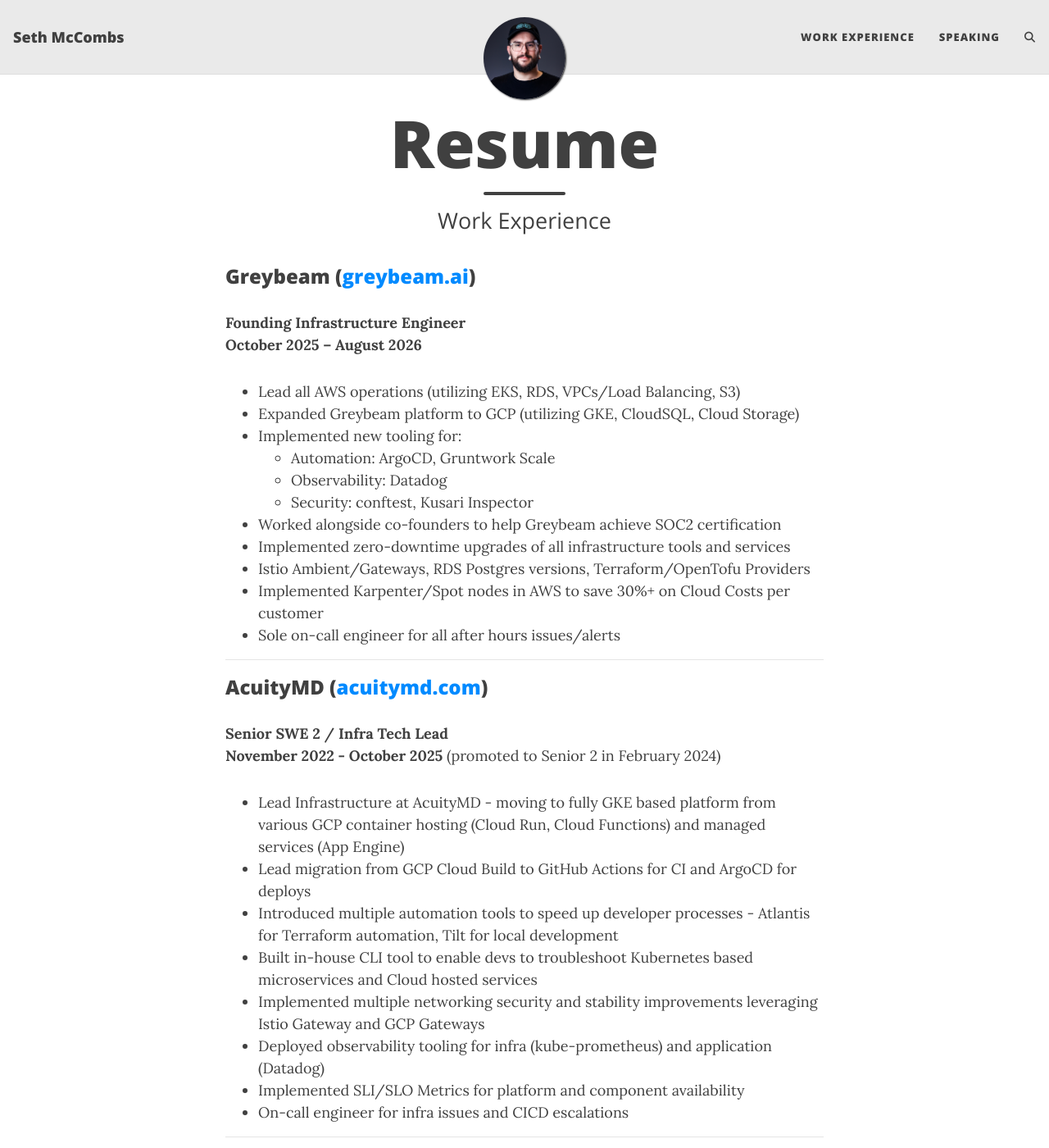
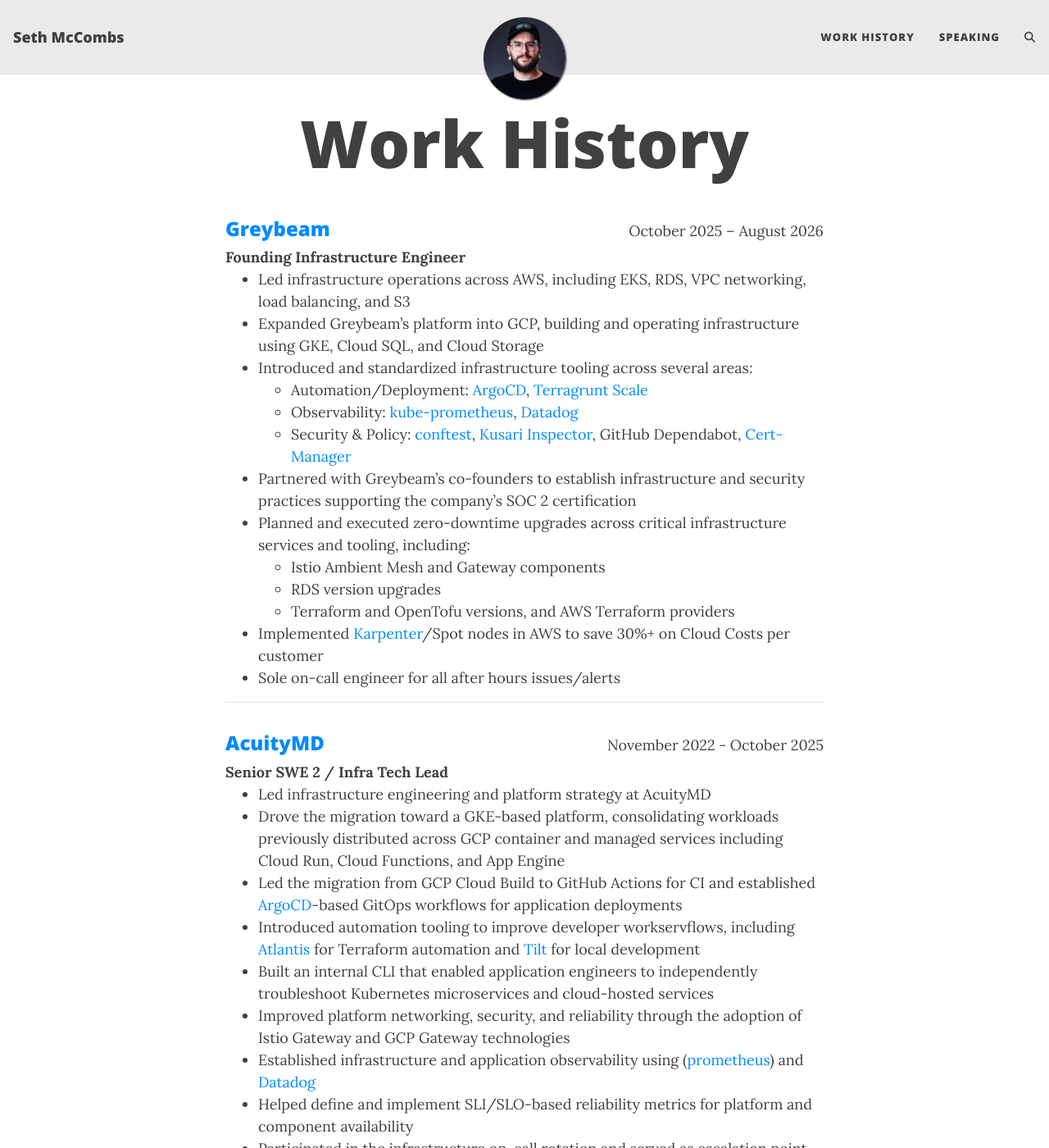
Before and after one commit to sethmccombs/sethmccombs.github.io, a Jekyll site: the page built from resume.md, in a window 1280 px wide and 1400 px high. Shown: the whole window at 82% size. Built offline with Jekyll 4.4.1, drawn with Linux system fonts in a browser that asks for light colours; comment, search, counter and statistics services are not loaded; some of the changed text lies outside the part shown.

Commit message:
Initial/polish (#10)
* update resume part 1

* update resume

* 404

* update landing page

---------

Co-authored-by: Seth McCombs <seth@sethmccombs.com>

```diff
--- a/404.html
+++ b/404.html
@@ -6,8 +6,8 @@
 
 <div class="text-center">
   <h1>Whoops, this page doesn't exist.</h1>
-  <h1>Move along. (404 error)</h1>
   <br/>
+  <h2><a href="/">Return Home</a></h2>
 
-  <img src="{{ 'assets/img/404-southpark.jpg' | relative_url }}" alt="Not found" />
+<!--  <img src="{{ 'assets/img/404-southpark.jpg' | relative_url }}" alt="Not found" />-->
 </div>
--- a/_config.yml
+++ b/_config.yml
@@ -20,7 +20,7 @@
 ###############################################
 
 navbar-links:
-  Work Experience: "resume"
+  Work History: "resume"
   Speaking: "speaking"
 #  Resources:
 #    - Beautiful Jekyll: "https://beautifuljekyll.com"
--- a/assets/css/beautifuljekyll.css
+++ b/assets/css/beautifuljekyll.css
@@ -1124,3 +1124,16 @@
     display: inline-block;
   }
 }
+
+
+/* custom CSS*/
+.job-header {
+  display: flex;
+  justify-content: space-between;
+  align-items: baseline;
+  gap: 2rem;
+}
+
+.job-date {
+  white-space: nowrap;
+}
--- a/resume.md
+++ b/resume.md
@@ -1,102 +1,147 @@
 ---
 layout: page
-title: Resume
-subtitle: Work Experience
+title: Work History
+subtitle:
 ---
 
-### Greybeam ([greybeam.ai](greybeam.ai))
-**Founding Infrastructure Engineer**
-**October 2025 – August 2026**
-- Lead all AWS operations (utilizing EKS, RDS, VPCs/Load Balancing, S3)
-- Expanded Greybeam platform to GCP (utilizing GKE, CloudSQL, Cloud Storage)
-- Implemented new tooling for:
-    - Automation: ArgoCD, Gruntwork Scale
-    - Observability: Datadog
-    - Security: conftest, Kusari Inspector
-- Worked alongside co-founders to help Greybeam achieve SOC2 certification
-- Implemented zero-downtime upgrades of all infrastructure tools and services
-- Istio Ambient/Gateways, RDS Postgres versions, Terraform/OpenTofu Providers
-- Implemented Karpenter/Spot nodes in AWS to save 30%+ on Cloud Costs per customer
+<div class="job-header">
+  <div>
+    <h3><a href="https://greybeam.ai">Greybeam</a></h3>
+    <strong>Founding Infrastructure Engineer</strong>
+  </div>
+
+  <div class="job-date">
+    October 2025 – August 2026
+  </div>
+</div>
+- Led infrastructure operations across AWS, including EKS, RDS, VPC networking, load balancing, and S3
+- Expanded Greybeam's platform into GCP, building and operating infrastructure using GKE, Cloud SQL, and Cloud Storage
+- Introduced and standardized infrastructure tooling across several areas:
+  - Automation/Deployment: [ArgoCD](https://argoproj.github.io/cd/), [Terragrunt Scale](https://terragrunt.com/terragrunt-scale)
+  - Observability: [kube-prometheus](https://github.com/prometheus-operator/kube-prometheus), [Datadog](https://www.datadoghq.com)
+  - Security & Policy: [conftest](https://www.conftest.dev), [Kusari Inspector](https://www.kusari.dev/inspector/), GitHub Dependabot, [Cert-Manager](https://cert-manager.io)
+- Partnered with Greybeam's co-founders to establish infrastructure and security practices supporting the company's SOC 2 certification
+- Planned and executed zero-downtime upgrades across critical infrastructure services and tooling, including:
+  - Istio Ambient Mesh and Gateway components
+  - RDS version upgrades
+  - Terraform and OpenTofu versions, and AWS Terraform providers
+- Implemented [Karpenter](https://karpenter.sh)/Spot nodes in AWS to save 30%+ on Cloud Costs per customer
 - Sole on-call engineer for all after hours issues/alerts
 
 ---
 
-### **AcuityMD** ([acuitymd.com](https://acuitymd.com))
-**Senior SWE 2 / Infra Tech Lead**
-**November 2022 - October 2025** (promoted to Senior 2 in February 2024)
+<div class="job-header">
+  <div>
+    <h3><a href="https://acuitymd.com">AcuityMD</a></h3>
+    <strong>Senior SWE 2 / Infra Tech Lead</strong>
+  </div>
 
-- Lead Infrastructure at AcuityMD - moving to fully GKE based platform from various GCP container hosting (Cloud Run, Cloud Functions) and managed services (App Engine)
-- Lead migration from GCP Cloud Build to GitHub Actions for CI and ArgoCD for deploys
-- Introduced multiple automation tools to speed up developer processes - Atlantis for Terraform automation, Tilt for local development
-- Built in-house CLI tool to enable devs to troubleshoot Kubernetes based microservices and Cloud hosted services
-- Implemented multiple networking security and stability improvements leveraging Istio Gateway and GCP Gateways
-- Deployed observability tooling for infra (kube-prometheus) and application (Datadog)
-- Implemented SLI/SLO Metrics for platform and component availability
-- On-call engineer for infra issues and CICD escalations
+  <div class="job-date">
+    November 2022 - October 2025
+  </div>
+</div>
+
+- Led infrastructure engineering and platform strategy at AcuityMD
+- Drove the migration toward a GKE-based platform, consolidating workloads previously distributed across GCP container and managed services including Cloud Run, Cloud Functions, and App Engine
+- Led the migration from GCP Cloud Build to GitHub Actions for CI and established [ArgoCD]([ArgoCD](https://argoproj.github.io/cd/))-based GitOps workflows for application deployments
+- Introduced automation tooling to improve developer workservflows, including [Atlantis]([Atlantis](https://www.runatlantis.io)) for Terraform automation and [Tilt]([Tilt](https://tilt.dev)) for local development
+- Built an internal CLI that enabled application engineers to independently troubleshoot Kubernetes microservices and cloud-hosted services
+- Improved platform networking, security, and reliability through the adoption of Istio Gateway and GCP Gateway technologies
+- Established infrastructure and application observability using ([prometheus](https://prometheus.io)) and [Datadog](datadog.com)
+- Helped define and implement SLI/SLO-based reliability metrics for platform and component availability
+- Participated in the infrastructure on-call rotation and served as escalation point for CICD and platform issues
 
 ---
 
-### **Crunchyroll** ([crunchyroll.com](https://www.crunchyroll.com))
-**Senior DevOps Engineer / Tech Lead**
-**April 2022 – November 2022**
+<div class="job-header">
+  <div>
+    <h3><a href="https://crunchyroll.com">Crunchyroll</a></h3>
+    <strong>Senior DevOps Engineer / Tech Lead</strong>
+  </div>
 
-- 1 of 3 tech leads supporting application engineers on worldwide team
-- Helped lead EKS based platform "reconception"
-    - Istio rollout
-    - Migration from VM based services to full containerization
-- Built/Maintained Cloud Infra with Terraform and Cloudformation
-- Supported CICD systems - Jenkins, Spinnaker and CircleCI
-- Helped architect the "future of Crunchyroll" using GCP services
+  <div class="job-date">
+    April 2022 – November 2022
+  </div>
+</div>
 
+- Served as one of three technical leads supporting application engineers across a globally distributed engineering organization
+- Helped lead the redesign of the company's EKS-based application platform, including:
+  - Rolling out Istio across the platform
+  - Migrating services from VM-based infrastructure to containerized workloads
+- Built and maintained AWS infrastructure using Terraform and CloudFormation
+- Supported and improved CI/CD platforms including Spinnaker, and CircleCI
+- Contributed to the architecture and technical direction for Crunchyroll's future cloud platform, including adoption of GCP services
 
 ---
 
-### **Workday** ([workday.com](https://www.workday.com))
-**Software Development Engineer III – Public Cloud SRE**
-**November 2020 – April 2022**
+<div class="job-header">
+  <div>
+    <h3><a href="https://workday.com">Workday</a></h3>
+    <strong>SDE III – Public Cloud SRE</strong>
+  </div>
 
-- Managed Kubernetes platform for Public Cloud including upgrades of self managed AWS based Kubernetes clusters, as well as internal team applications
-- Rewrote all internal documentation for new environment buildouts
-- Designed new support model for cross-team engagements
-- CI/CD automation and Kubernetes platform infrastructure
-- Drove cross-team initiatives modeled on Kubernetes SIGs
-- Led secure image pipeline project for FedRAMP compliance
-- Bi-weekly on-call rotation for issues in automated deployments/patching Kubernetes environments
+  <div class="job-date">
+    November 2020 – April 2022
+  </div>
+</div>
 
+- Served on the Public Cloud Platform team responsible for operating and maintaining self-managed Kubernetes infrastructure hosted in AWS
+- Supported deployment infrastructure used to deliver weekly platform and core application patches
+- Participated in a complete rewrite of internal documentation supporting new environment builds and operational processes
+- Designed a new support model for cross-team infrastructure engagements
+- Built and maintained CI/CD automation and Kubernetes platform infrastructure
+- Introduced and drove cross-team engineering initiatives modeled after Kubernetes SIGs
+- Co-led the development of a secure container image pipeline supporting FedRAMP compliance requirements
+- Participated in a bi-weekly on-call rotation supporting automated deployments, platform patching, and Kubernetes environments
 
 ---
 
-### **Sysdig** ([sysdig.com](https://sysdig.com))
-**Infrastructure Engineer**
-_Nov 2019 – Nov 2020_
+<div class="job-header">
+  <div>
+    <h3><a href="https://sysdig.com">Sysdig</a></h3>
+    <strong>Infrastructure Engineer</strong>
+  </div>
 
-* Managed AWS and IBM Cloud environments
-* Lead Jenkins admin; standardized CI workflows
-* Improved developer autonomy through self-service tooling and documentation
+  <div class="job-date">
+    November 2019 – November 2020
+  </div>
+</div>
+
+- Managed and operated infrastructure across AWS and IBM Cloud environments
+- Led Jenkins administration and standardized CI workflows across engineering teams
+- Improved developer autonomy through self-service infrastructure tooling and documentation
 
 ---
 
-### **Triller** (Short Form Video App)
-**Senior Site Reliability Engineer**
-_Mar 2019 – Nov 2019_
+<div class="job-header">
+  <div>
+    <h3>Triller</h3>
+    <strong>Senior Site Reliability Engineer</strong>
+  </div>
 
-* Full infrastructure ownership, AWS & Kubernetes-based
-* Transitioned to Infrastructure as Code
-* Increased visibility and reliability with OSS observability tools
-* Standardized infra/tools using widely adopted OSS solutions
+  <div class="job-date">
+    March 2019 – November 2019
+  </div>
+</div>
+
+- Owned and operated infrastructure supporting AWS and Kubernetes-based application platforms
+- Helped transition infrastructure management toward Infrastructure as Code practices
+- Improved platform visibility and reliability through the adoption of open-source observability tooling
+- Standardized infrastructure tooling around widely adopted open-source technologies
 
 ---
 
-### **Veracode / SourceClear** ([veracode.com](https://www.veracode.com))
-**DevOps Engineer**
-_May 2018 – Feb 2019_
+<div class="job-header">
+  <div>
+    <h3><a href="https://www.veracode.com">Veracode / SourceClear</a></h3>
+    <strong>DevOps Engineer</strong>
+  </div>
 
-* Managed GitLab-based CI/CD systems
-* Led Kubernetes adoption initiatives
-* Oversaw SourceClear’s Kubernetes clusters and post-acquisition integrations
+  <div class="job-date">
+    November 2019 - March 2019
+  </div>
+</div>
 
-**IT Ops Engineer**
-_Nov 2017 – May 2018_
-
-* Led MDM implementation and G-Suite/2FA management
-* Automated onboarding and managed global VPN infrastructure
+- Maintained self-hosted GitLab-based CI/CD infrastructure in AWS
+- Led initiatives to expand Kubernetes adoption across engineering teams
+- Operated SourceClear's Kubernetes clusters and supported infrastructure integration following its acquisition by Veracode
```
Also changed, not shown: index.md (+12 -21 lines), 7 other files.
